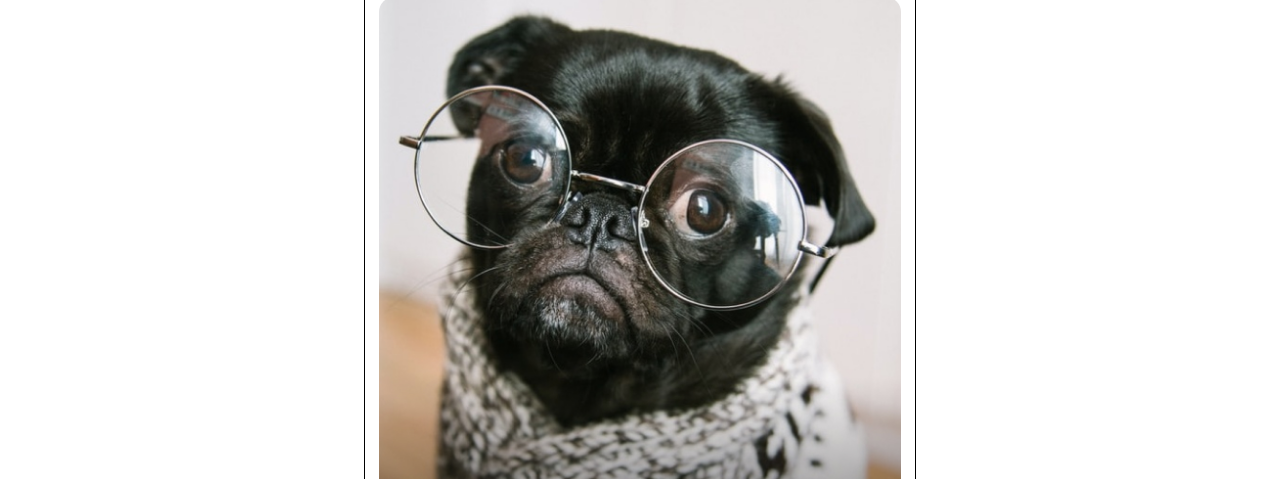
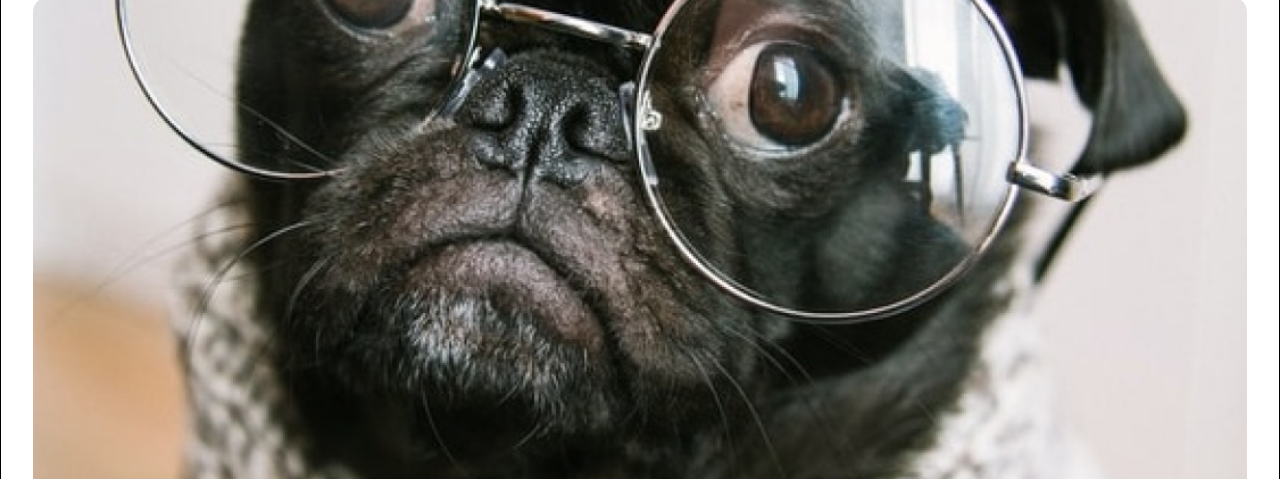
Before and after one commit to jnpwebdesign/tindog, a website built with Vite: page index.html in a window 1280 px wide. Shown: the part 96-575 px from the top of the page. Built offline with nearby package versions, Linux system fonts and the light colour scheme.

Commit message:
12/02/22 11:31 CSS file only

```diff
--- a/tindog-styles.css
+++ b/tindog-styles.css
@@ -6,7 +6,7 @@ html, body {
 
 .app-container {
     height: 95%;
-    max-width: 550px;
+
     margin: 1rem auto;
     border: 1px solid black;
     border-radius: 5px;
```
